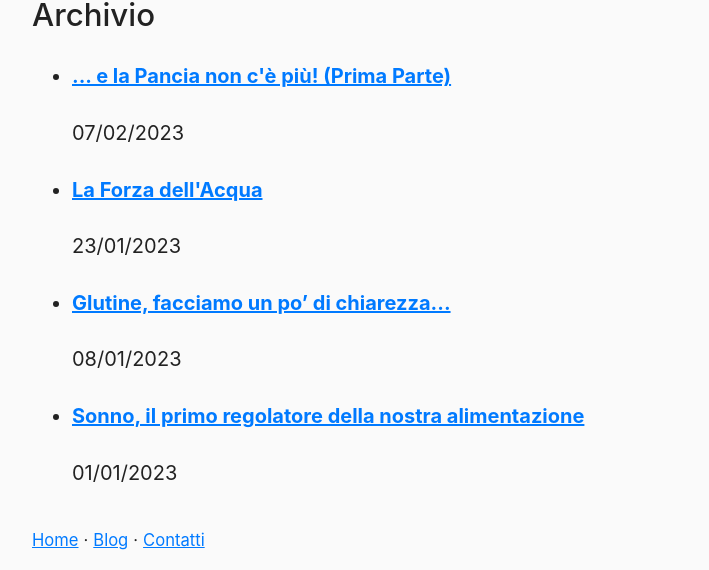
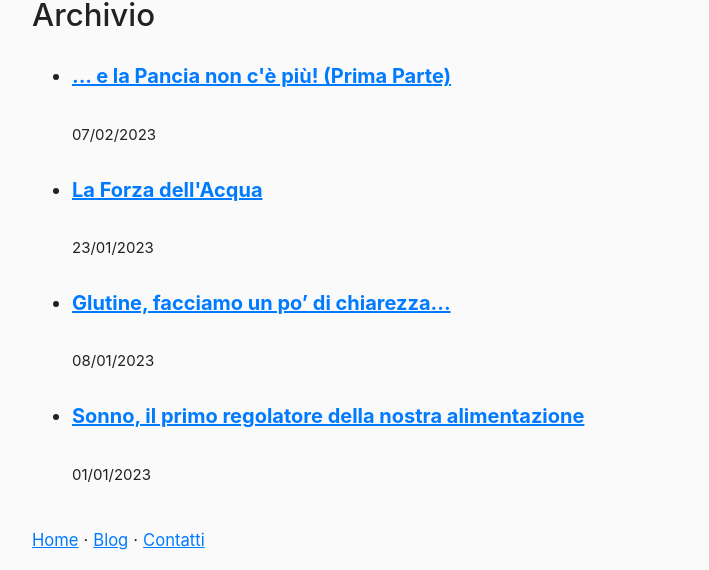
Before and after one commit to curlybracketshq/dietista.it, a Jekyll site: the page built from index.html, in a window 1280 px wide. Shown: the part 1371-1941 px from the top of the page, without its empty margins (258-967 px from the left). Built offline with Jekyll 4.4.1, drawn with Linux system fonts in a browser that asks for light colours.

Commit message:
Style tweaks part 2

```diff
--- a/stylesheets/default_v2.css
+++ b/stylesheets/default_v2.css
@@ -62,8 +62,13 @@ h2+h3 {
 
 p,
 ul,
-ol {
+ol,
+time {
   margin: 1rem 0;
+}
+
+time {
+  font-size: 0.75rem;
 }
 
 img,
```
